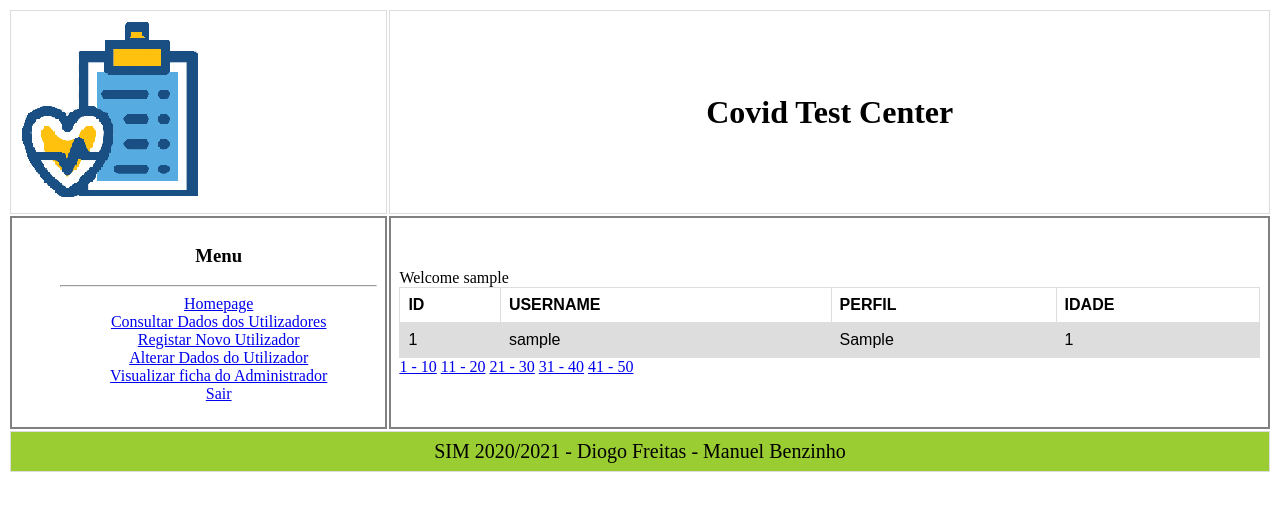
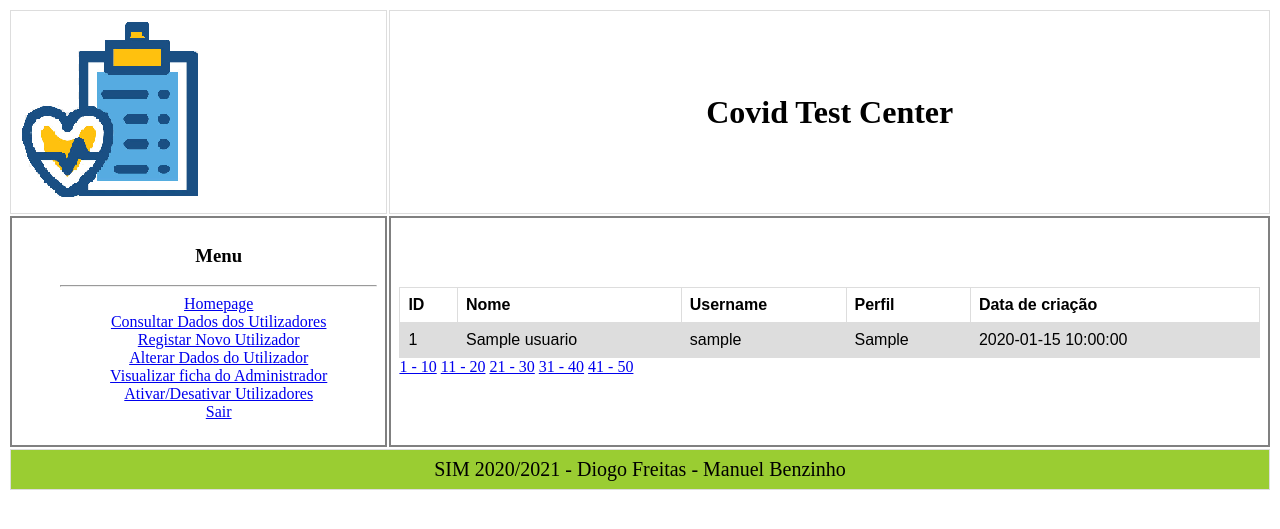
Before and after one commit to diogoFritz/Trabalho-Final-SIM, a PHP site: page /index.php?option=tabela&page=1&pageSize=5 in a window 1280 px wide. Shown: the top 529 px of the page. Run offline with PHP 8.4, Linux system fonts and the light colour scheme; the visitor is signed in with stand-in values (Sample User, id 1); tables that the repository leaves empty or names only in its code hold one stand-in row (values such as "Sample post"); some libraries are stand-ins or nearby versions.

Commit message:
relatório e pequenas e alterações

```diff
--- a/checklogin.php
+++ b/checklogin.php
@@ -17,7 +17,7 @@ $number = mysqli_num_rows($result); //if returns 1, then is a valid user
 
 // Associative array
 $row = $result -> fetch_assoc();
-printf("%s , %s\n",$row['perfil'],$row['username']);
+//printf("%s , %s\n",$row['perfil'],$row['username']);
 
 
 if($number) {
--- a/homepage.php
+++ b/homepage.php
@@ -1,10 +1,13 @@
 <?php
+
+
 
 if ($_SESSION['perfil'] == 'Guest'){
     echo '<center><h1 style="font-family: Montserrat">Welcome to Covid Test Center </h1></center>';
     echo '<br><center><img width="400" src="assets\happy_family.png"></center><br><br><br>';
 
 }
+else {
 
     if ($_SESSION['perfil'] == 'admin'){
         echo "<center><h1>Welcome ".$_SESSION['nome']."!</h1></center>";
@@ -32,6 +35,7 @@ if ($_SESSION['perfil'] == 'medico'){
         echo '<center><img  src="assets\doctor.png"></center>';
         echo "<u><center><h4>Perfil de ".$_SESSION['perfil']." </h4></center></u>";
     }
+}
 
 
 ?>
--- a/index.php
+++ b/index.php
@@ -94,7 +64,7 @@
                         echo  "<li><a href='index.php?option=registaUser'>Registar Novo Utilizador </a></li>";
                         echo  "<li><a href='index.php?option=alteraUser'>Alterar Dados do Utilizador </a></li>";
                         echo  "<li><a href='index.php?option=fichaAdmin'>Visualizar ficha do Administrador</a></li>";
-                        //echo  "<li><a href='index.php?option=homepage'>Ativar/Desativar Utilizadores</a></li>";
+                        echo  "<li><a href='index.php?option=homepage'>Ativar/Desativar Utilizadores</a></li>";
                         echo  "<li><a href='index.php?option=logoff'>Sair </a></li>";
                     }
                     if( $_SESSION['perfil'] == 'medico') {
@@ -130,8 +100,6 @@
                     case 'register': include('signForm.php'); break;
                     case 'tabela' :
                         if($_SESSION['authuser'] == 1) {
-                            echo "Welcome ".$_SESSION['username'];
-                            if($_SESSION['username']== paciente) echo "Nao se esqueca que antes de fazer a consulta tera de inserir os seus dados pessoais";
                             include('tabela.php');
                         }
                         else {
--- a/signForm.php
+++ b/signForm.php
@@ -13,7 +13,7 @@
     <label for="psw"><b>Password</b></label>
     <input type="password" placeholder="Enter Password" name="pass" id="psw" required>
 
-    <input type="file" name="myimage">
+    <input type="file" name="image">
 
     <input type = "hidden" name = "perfil" value = "paciente" />
 
--- a/tabela.php
+++ b/tabela.php
@@ -24,10 +24,11 @@ $min = $max - ($pageSize - 1);
 
 $connect = mysqli_connect('localhost', 'root', '','covid')
 or die('Error connecting to the server: ' . mysqli_error($connect));
-//$sql = "SELECT user_id,USERNAME,PASSWORD FROM usuarios WHERE (user_id >= $min and user_id <=$max)";
+
+
 //$sql2 = "SELECT usuarios.user_id as id, pacientes.user_id as pacient_id, nome , idade , perfil FROM usuarios left join pacientes on usuarios.user_id = pacientes.user_id" ;
-$sql3 = "SELECT * FROM usuarios WHERE (id >= $min and id <=$max)";
-$result = mysqli_query($connect ,$sql3)
+$sql = "SELECT * FROM usuarios WHERE (id >= $min and id <=$max)";
+$result = mysqli_query($connect ,$sql)
 or die('The query failed: ' . mysqli_error($connect));
 //$resultados = mysqli_num_rows($result); // numero de resultados para optimizar numero de páginas
 
@@ -36,11 +37,12 @@ or die('The query failed: ' . mysqli_error($connect));
 <table class="tabela">
     <tr>
         <th>ID</th>
-        <th>USERNAME</th>
-        <th>PERFIL</th>
-        <th>IDADE</th>
+        <th>Nome</th>
+        <th>Username</th>
+        <th>Perfil</th>
+        <th>Data de criação</th>
+
     </tr>
-
     <?php
     // 1ºoption $row = mysqli_fetch_array($result, MYSQLI_ASSOC);
     // 2ºoption while($row = $result -> fetch_assoc())
@@ -48,9 +50,10 @@ or die('The query failed: ' . mysqli_error($connect));
 
         echo "<tr>";
         echo "<td>".$row['id']."</td>";
+        echo "<td>".$row['nome']."</td>";
         echo "<td>".$row['username']."</td>";
         echo "<td>".$row['perfil']."</td>";
-        echo "<td>".$row['idade']."</td>";
+        echo "<td>".$row['creation_date']."</td>";
         echo "</tr>";
     }
     ?>
```
Also changed, not shown: other parts of index.php (+28 -30 lines), checkRegister.php (+15 -11 lines), 3 other files. Lines whose indentation alone changed are shown as unchanged.
